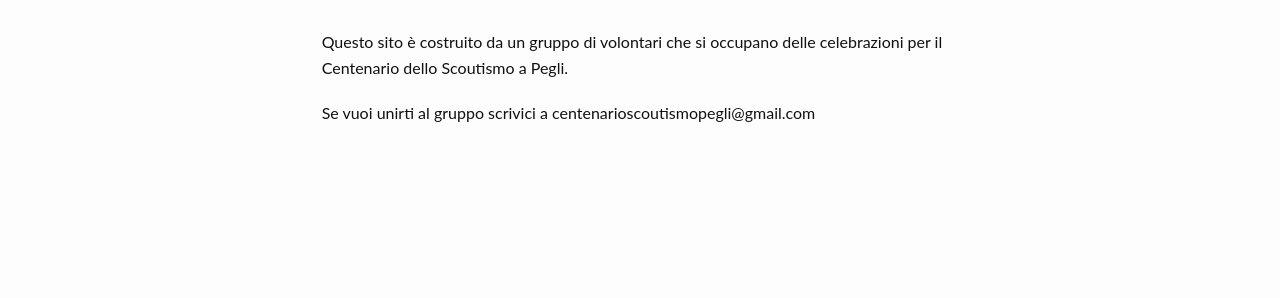
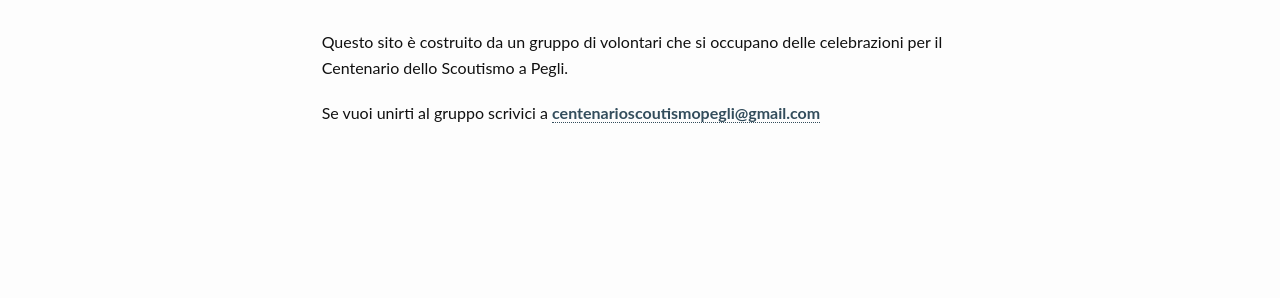
Before and after one commit to scoutpegli/centenario, a Jekyll site: the page built from pages/info.md, in a window 1280 px wide. Shown: the part 340-638 px from the top of the page. Built offline with Jekyll 4.4.1, drawn with Linux system fonts in a browser that asks for light colours; part of the change alters nothing that is shown.

```diff
--- a/pages/info.md
+++ b/pages/info.md
@@ -8,4 +8,4 @@ permalink: /info/
 
 Questo sito è costruito da un gruppo di volontari che si occupano delle celebrazioni per il Centenario dello Scoutismo a Pegli.
 
-Se vuoi unirti al gruppo scrivici a centenarioscoutismopegli@gmail.com
+Se vuoi unirti al gruppo scrivici a <centenarioscoutismopegli@gmail.com>
```
